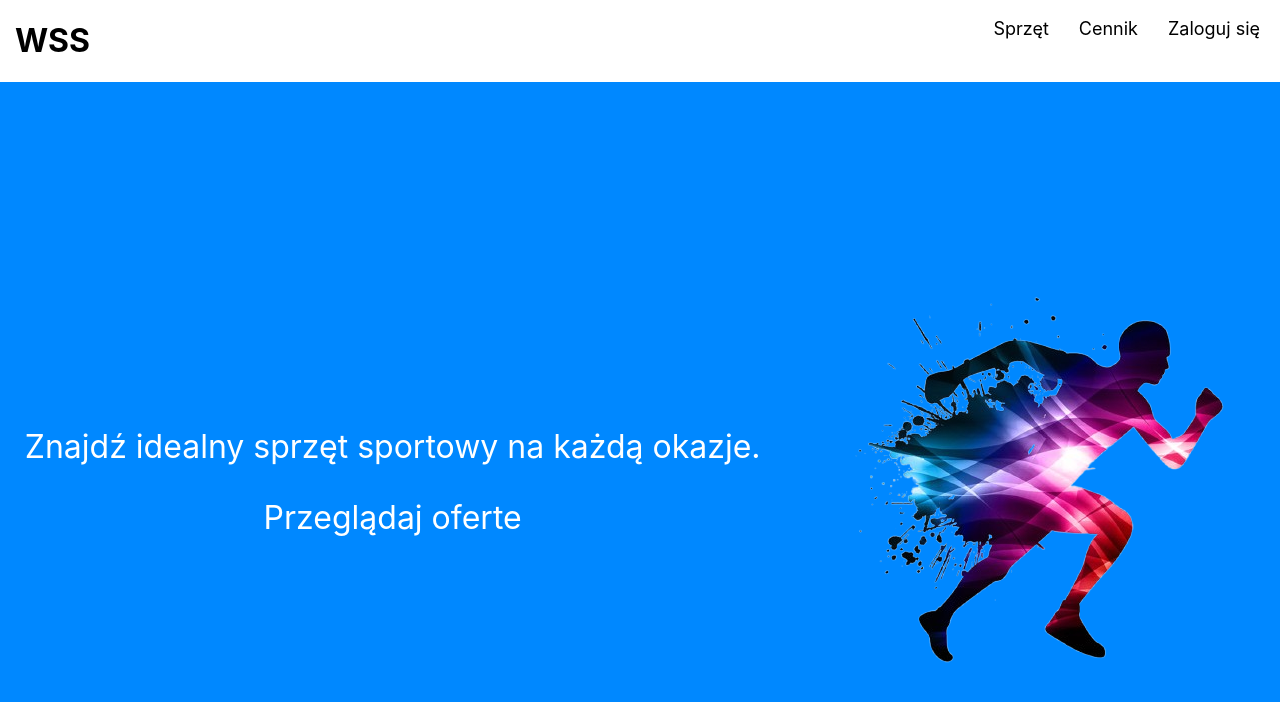
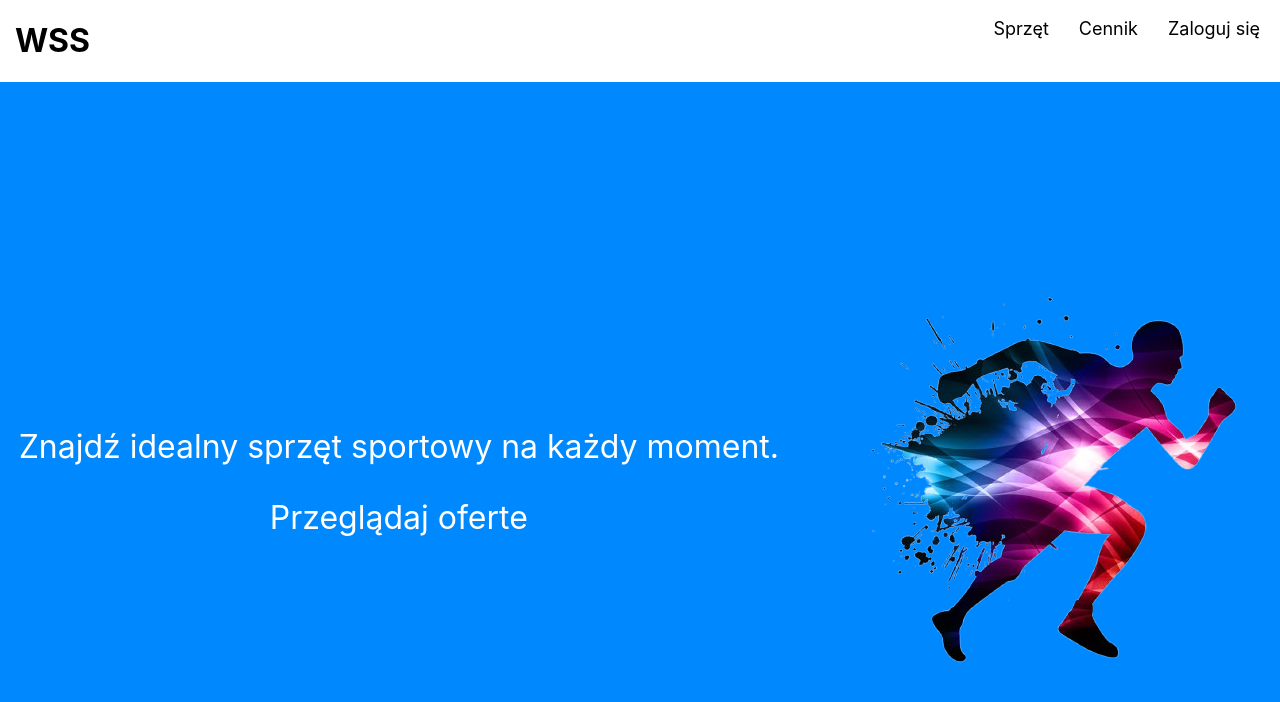
Before and after one commit to kacperoskyyy/ZSPP, a React (Create React App) app in the folder frontend/my-react-app/: page / in a window 1280 px wide. Shown: the top 702 px of the page. Built offline with nearby package versions, Linux system fonts and the light colour scheme.

Commit message:
Updejcik

```diff
--- a/frontend/my-react-app/src/App.js
+++ b/frontend/my-react-app/src/App.js
@@ -16,7 +16,7 @@ function App() {
 
       <header className="App-header">
         <div className="App-Greet">
-          <p>Znajdź idealny sprzęt sportowy na każdą okazje.</p>
+          <p>Znajdź idealny sprzęt sportowy na każdy moment.</p>
           <p>Przeglądaj oferte</p>
         </div>
         <div>
```
